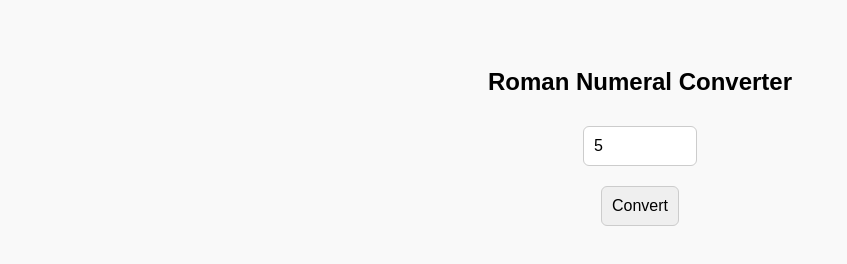
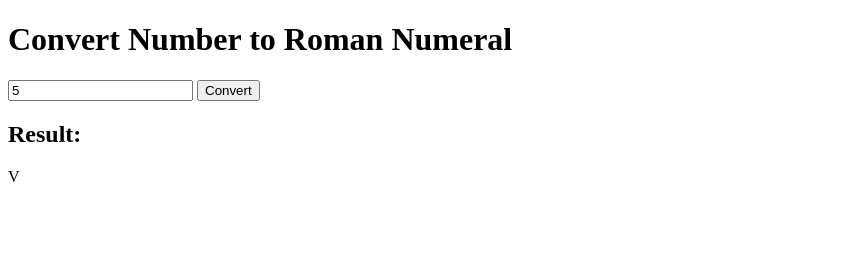
Before and after one commit to acciojob/Roman-Numeral-Converter-ashim-sharma-console, a website: page main.html in a window 1280 px wide. Both pictures are taken after typing "5" into the empty fields and a click on the button "Convert". Shown: the whole page, without its empty margins (0-847 px from the left). Drawn offline with Linux system fonts and the light colour scheme.

Commit message:
created a submission

```diff
--- a/main.html
+++ b/main.html
@@ -1,20 +1,18 @@
 <!DOCTYPE html>
+<html lang="en">
+<head>
+  <meta charset="UTF-8">
+  <title>Roman Numeral Converter</title>
+</head>
+<body>
+  <h1>Convert Number to Roman Numeral</h1>
 
-<html>
+  <input type="number" id="numberInput" placeholder="Enter a number (0 - 100000)" />
+  <button onclick="convertToRoman()">Convert</button>
 
-<head>
-	<link rel="stylesheet" href="styles.css">
-</head>
+  <h2>Result:</h2>
+  <p id="result"></p>
 
-<body>
-<div class="container">
-  <h2>Roman Numeral Converter</h2>
-  <input type="number" id="numberInput" placeholder="Enter a number (1–100000)" min="1" max="100000">
-  <br>
-  <button onclick="convertToRoman()">Convert</button>
-  <div id="output"></div>
-</div>
-
+  <script src="script.js"></script>
 </body>
-
 </html>
--- a/script.js
+++ b/script.js
@@ -1,15 +1,8 @@
-function convertToRoman() {
-  const numInput = document.getElementById('numberInput').value;
-  let num = parseInt(numInput);
-  const output = document.getElementById('output');
+function toRoman(num) {
+  if (num <= 0 || num > 100000) return 'Invalid input';
 
-  if (isNaN(num) || num < 1 || num > 100000) {
-    output.textContent = 'Please enter a number between 1 and 100000.';
-    return;
-  }
-
-  const romanNumerals = [
-  ['M', 1000],
+  const romanMap = [
+    ['M', 1000],
     ['CM', 900],
     ['D', 500],
     ['CD', 400],
@@ -25,12 +18,24 @@ function convertToRoman() {
   ];
 
   let result = '';
-  for (const [symbol, value] of romanNumerals) {
+  for (const [symbol, value] of romanMap) {
     while (num >= value) {
       result += symbol;
       num -= value;
     }
   }
 
-  output.textContent = result.toUpperCase(); // Ensures uppercase output
+  return result;
 }
+
+function convertToRoman() {
+  const input = document.getElementById('numberInput').value;
+  const number = parseInt(input, 10);
+
+  const roman = toRoman(number);
+  document.getElementById('result').textContent = roman;
+}
+
+// Export for test compatibility (optional)
+window.toRoman = toRoman;
+window.convertToRoman = convertToRoman;
```
